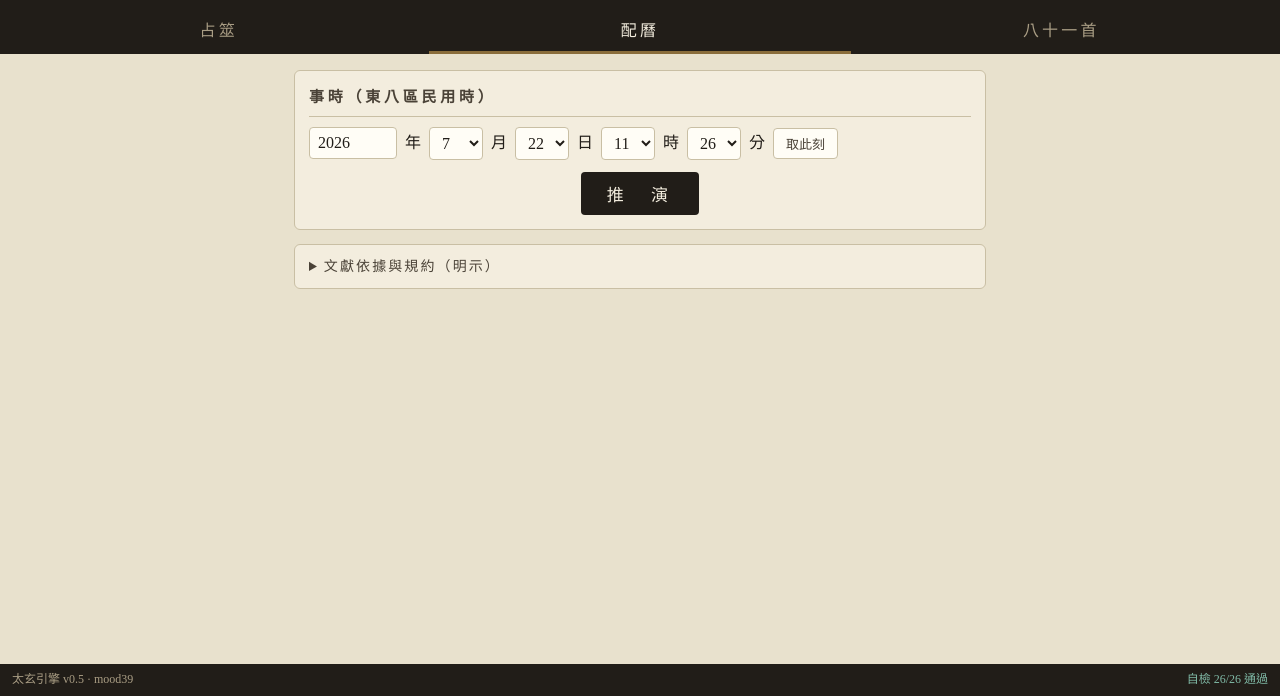
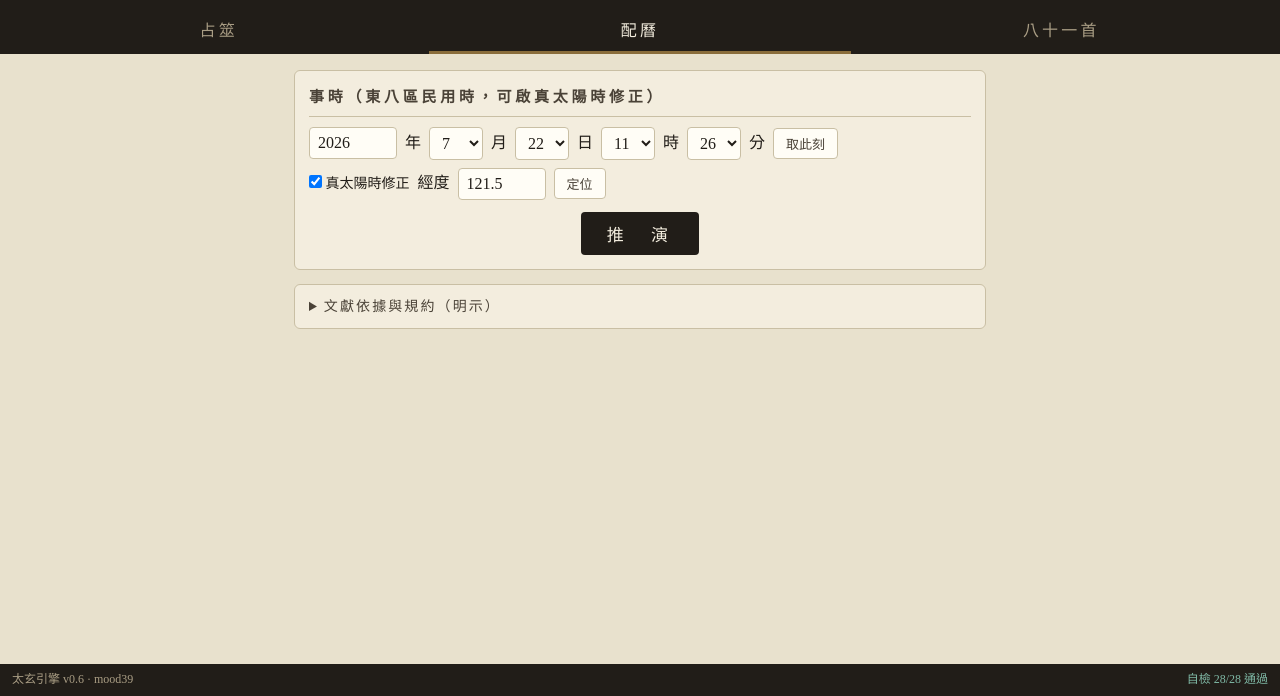
Before and after one commit to mood39/taixuan, a plain HTML site: page index.html in a window 1280 px wide. Both pictures are taken after a click on the button "配曆". Shown: the part 104-800 px from the top of the page. Drawn offline with Linux system fonts and the light colour scheme.

Commit message:
Update index.html

```diff
--- a/index.html
+++ b/index.html
@@ -117,7 +117,7 @@ footer .bad{color:#e08b84}
 <!-- ════════ 配曆 ════════ -->
 <section class="tab" id="tab-li">
   <div class="card">
-    <h2>事時（東八區民用時）</h2>
+    <h2>事時（東八區民用時，可啟真太陽時修正）</h2>
     <div class="row">
       <input type="number" id="liY" min="1" max="2200" value="2026">年
       <select id="liM"></select>月
@@ -125,6 +125,11 @@ footer .bad{color:#e08b84}
       <select id="liH"></select>時
       <select id="liMin"></select>分
       <button class="mini" id="btnNow">取此刻</button>
+    </div>
+    <div class="row" style="margin-top:8px">
+      <label style="font-size:14px"><input type="checkbox" id="tstChk" checked> 真太陽時修正</label>
+      經度 <input type="number" id="lonInp" value="121.5" step="0.1" min="-180" max="180">
+      <button class="mini" id="locBtn">定位</button>
     </div>
     <div style="text-align:center;margin-top:12px"><button class="act" id="btnLi">推　演</button></div>
   </div>
@@ -152,6 +157,7 @@ footer .bad{color:#e08b84}
     <p>【文本庫】白文據維基文庫《太玄經》全帙（81首辭、729贊、729測、踦贏二贊）。謄錄之異逐條修正並明示：首48起「上九」多作「次九」（35處，一律歸上九）；禮次二「側曰」校「測曰」；達次二贊測連書、補「測曰」界；衆上九「測曰，」逗號並去引號。文義一仍其舊，不作校改。</p>
     <p>【擬卦】全81首已錄，雙源合校：主據《集注太玄經》經文各首下注（「某家某行，準／亦準某卦」，𝌆首標行錨定，得70條），佚卷處以卷十附《太玄曆》總表補足（異體歸一：決＝夬、遁＝遯、涣＝渙、歸昧＝歸妹）。結構驗證全數成立：亦準之首悉承前首同卦（如疑承飾之賁、沈承視之觀）；擬卦凡用六十卦、二十一卦各得二首、坎離震兌四正不入——與《易》卦氣次序之說全面相符。經注70條驗五行 mod 9 公式全合；陰陽家奇偶公式69/70，唯瞢（68）注作「陽家」與通例乖，本引擎循通例作陰家、存疑備考。</p>
     <p>【校記】雙源歧異三處，悉從經注：永準同人（曆作「節」，涉上「度：節」而衍；注引吳氏期日之考，且昆首「亦準同人」正承永言）；疑亦準賁、沈亦準觀（曆該段訛舛一位；注明言「彼飾此疑矣」「沈，下視也」，亦準鏈可證）。永之準卦另有異說（注記「二宋、陸、范、王皆象恆」），飾兼準兌（秋分故也），並存備考。</p>
+    <p>【真太陽時】標配開關（預設啟）：修正＝（經度−120°）×4分＋均時差（由太陽視赤經即時計算，非近似式，任意年份一致）；修正疊於事時後再行日界與晝夜贊判定，冬至錨定同步套用同一鐘面。太玄粒度為半日，修正僅於 06/18 時與子夜日界前後之邊界時段可能翻動一贊，餘時無感。經度預設 121.5，載入時嘗試裝置定位，另設定位鈕重取，失敗保留預設。</p>
     <p>【節氣與星次】節氣採定氣（真太陽視黃經每十五度為一氣），與冬至甲案一脈；卷十漢曆為平氣（每氣一千二百三十二分二十三秒均分），且雨水驚蟄、清明穀雨次序與今互換（曆注「驚蟄今日雨水」云云自明），故古表僅作寬容互驗（夏至應五、立秋入常次七等落點檢核），不作顯示依據。十二次據卷十宿度界表（星紀初斗十二度⋯）換算牛初度軸；斗建、律呂依曆注隨次映射（玄枵建丑律大呂⋯星紀建子律黃鐘）。</p>
     <p>【今譯】81首辭、729贊、踦贏二贊逐條今譯，以測辭定其義；今譯為引擎便覽而非古注，疑義處從寬直譯，原文恆居上位、今譯居下位，斷義請以原文與古注為準。</p>
     <p>【三表原理】卷八《玄數》許翰注補全：旦用經（一五七）、夕用緯（三四八）、旦夕之中二經一緯（二六九）；旦象天、夕象地、中象人。從違六局正名亦據此注。前版「待考司馬光集注」一項就此結案。</p>
@@ -160,7 +166,7 @@ footer .bad{color:#e08b84}
 
 </main>
 <footer>
-  <span>太玄引擎 v0.5 · mood39</span>
+  <span>太玄引擎 v0.6 · mood39</span>
   <span id="selfTest">自檢中⋯</span>
 </footer>
 
@@ -284,6 +290,14 @@ function sunLon(jd){ const T=(jd-2451545)/36525;
   let lon=L0+C-0.00569-0.00478*Math.sin(om);
   return ((lon%360)+360)%360; }
 function wrap180(x){return ((x+180)%360+360)%360-180;}
+function eotMin(jd){ // 均時差(分):視太陽時-平太陽時,由視赤經計算
+  const T=(jd-2451545)/36525, R=Math.PI/180;
+  const L0=((280.46646+36000.76983*T+0.0003032*T*T)%360+360)%360;
+  const lam=sunLon(jd)*R, eps=(23.4392911-0.0130042*T)*R;
+  const alpha=Math.atan2(Math.cos(eps)*Math.sin(lam),Math.cos(lam))/R;
+  return wrap180(L0-0.0057183-alpha)*4;
+}
+function tstMin(jd,lon){return (lon-120)*4+eotMin(jd);} // 真太陽時總修正(分)
 const _solCache={};
 function solsticeDN(year){ // 該年冬至之東八區民用日序號
   if(_solCache[year]!==undefined) return _solCache[year];
@@ -316,12 +330,23 @@ function ciOf(deg){
 }
 
 /* ══════════ 配曆 ══════════ */
-function calMap(y,mo,d,h){
-  let effDN=dnOf(y,mo,d), half;
-  if(h>=6&&h<18) half="晝"; else {half="夜"; if(h<6) effDN-=1;}
-  let ay=jd2g(effDN).y, anchor=solsticeDN(ay);
-  if(effDN<anchor){ay-=1;anchor=solsticeDN(ay);}
-  const next=solsticeDN(ay+1);
+function calMap(y,mo,d,h,mi=0,useTST=false,lon=121.5){
+  let dnq=dnOf(y,mo,d), hq=h+mi/60, corr=0;
+  if(useTST){
+    const jdU=dnq+(hq-12)/24-8/24;      // 民用事時之UTC JD
+    corr=tstMin(jdU,lon);
+    const jl=jdU+8/24+corr/1440;        // 真太陽鐘面
+    dnq=Math.floor(jl+0.5); hq=(jl+0.5-dnq)*24;
+  }
+  const off=useTST?corr:0;
+  let effDN=dnq, half;
+  if(hq>=6&&hq<18) half="晝"; else {half="夜"; if(hq<6) effDN-=1;}
+  const sdn=(yy)=>{let jd=g2jd(yy,12,21)+0.5;
+    for(let i=0;i<50;i++){const df=wrap180(270-sunLon(jd));if(Math.abs(df)<1e-7)break;jd+=df/0.9856474;}
+    return Math.floor(jd+8/24+(useTST?tstMin(jd,lon):0)/1440+0.5);};
+  let ay=jd2g(effDN).y, anchor=sdn(ay);
+  if(effDN<anchor){ay-=1;anchor=sdn(ay);}
+  const next=sdn(ay+1);
   const n=effDN-anchor, slot=2*n+(half==="晝"?1:2);
   let kind="首", shou=null, zan=null;
   if(slot<=729){shou=Math.ceil(slot/9);zan=((slot-1)%9)+1;}
@@ -330,10 +355,10 @@ function calMap(y,mo,d,h){
   // 日躔
   let xiu=null;
   if(n>=0&&n<365){let cum=0;for(const [nm,sp] of XIU28){if(n<cum+sp){xiu=nm+(Math.floor(n-cum)+1)+"度";break;}cum+=sp;}}
-  return {n,half,slot,kind,shou,zan,anchor,next,ay};
+  return {n,half,slot,kind,shou,zan,anchor,next,ay,corr:off,useTST,tstH:hq,tstDN:dnq};
 }
-function renderLi(y,mo,d,h,mi){
-  const r=calMap(y,mo,d,h);
+function renderLi(y,mo,d,h,mi,useTST,lon){
+  const r=calMap(y,mo,d,h,mi,useTST,lon);
   let core;
   if(r.kind==="首"){
     const strip=ZANNAME.map((z,i)=>`<span class="z${i+1===r.zan?" cur":""}">${z}</span>`).join("");
@@ -352,7 +377,8 @@ function renderLi(y,mo,d,h,mi){
   if(r.n>=0&&r.n<365){let cum=0;for(const [nm,sp] of XIU28){if(r.n<cum+sp){xiu=`日在${nm}宿第${Math.floor(r.n-cum)+1}度`;break;}cum+=sp;}}
   return core+`<div class="card"><h2>曆象</h2>
     <table class="plain">
-      <tr><th>錨定冬至</th><td>${dnToStr(r.anchor)}（真冬至·東八區）</td></tr>
+      <tr><th>錨定冬至</th><td>${dnToStr(r.anchor)}（真冬至·東八區${r.useTST?"·真太陽":""}）</td></tr>
+      ${r.useTST?`<tr><th>真太陽時</th><td>${dnToStr(r.tstDN)} ${String(Math.floor(r.tstH)).padStart(2,"0")}:${String(Math.floor(r.tstH%1*60)).padStart(2,"0")}（修正 ${r.corr>=0?"+":""}${r.corr.toFixed(1)} 分）</td></tr>`:""}
       <tr><th>距冬至</th><td>第 ${r.n+1} 日 · ${r.half}半日（贊序 ${r.slot}）</td></tr>
       ${xiu?`<tr><th>日躔</th><td class="classical">${xiu}</td></tr>`:""}
       <tr><th>節氣</th><td>${(q=>`${q.name}第${q.day}日`)(jieqiOf(r.anchor+r.n))}（定氣）</td></tr>
@@ -378,11 +404,19 @@ function setNow(){const t=new Date();$("#liY").value=t.getFullYear();
   fillSel("#liM",1,12,t.getMonth()+1);fillSel("#liD",1,31,t.getDate());
   fillSel("#liH",0,23,t.getHours());fillSel("#liMin",0,59,t.getMinutes());}
 setNow();
+$("#locBtn").addEventListener("click",()=>{
+  if(!navigator.geolocation){$("#locBtn").textContent="無定位";return;}
+  navigator.geolocation.getCurrentPosition(p=>{$("#lonInp").value=p.coords.longitude.toFixed(1);},
+    ()=>{$("#locBtn").textContent="定位失敗";setTimeout(()=>$("#locBtn").textContent="定位",1500);});
+});
+if(typeof navigator!=="undefined"&&navigator.geolocation)
+  navigator.geolocation.getCurrentPosition(p=>{$("#lonInp").value=p.coords.longitude.toFixed(1);},()=>{});
 $("#btnNow").addEventListener("click",setNow);
 $("#btnLi").addEventListener("click",()=>{
   const y=+$("#liY").value,m=+$("#liM").value,d=+$("#liD").value,h=+$("#liH").value,mi=+$("#liMin").value;
+  const useTST=$("#tstChk").checked, lon=+$("#lonInp").value||121.5;
   if(!(y>=1&&y<=2200)){$("#liOut").innerHTML='<div class="card"><p class="hint">年份須在 1〜2200 之間。</p></div>';return;}
-  $("#liOut").innerHTML=renderLi(y,m,d,h,mi);
+  $("#liOut").innerHTML=renderLi(y,m,d,h,mi,useTST,lon);
 });
 
 // 八十一首表
@@ -453,6 +487,12 @@ for(let n=1;n<=81;n++){
   T.push({name:"今譯81首辭全",ok:Object.keys(BYDB.s).length===81&&Object.values(BYDB.s).every(v=>v.c)});
   T.push({name:"今譯729贊全",ok:Object.values(BYDB.s).every(v=>v.z.length===9&&v.z.every(x=>x))});
   T.push({name:"今譯踦贏在",ok:!!(BYDB.q["踦"]&&BYDB.q["贏"])});
+  (function(){let mx=-99,mn=99;
+    for(let d=0;d<366;d+=2){const e=eotMin(2460676.5+d);if(e>mx)mx=e;if(e<mn)mn=e;}
+    T.push({name:"均時差年幅±10~20分",ok:mx>10&&mx<20&&mn<-10&&mn>-20,got:[mn.toFixed(1),mx.toFixed(1)]});
+    const a=calMap(2026,7,22,5,55,false,121.5), b=calMap(2026,7,22,5,55,true,150);
+    T.push({name:"真太陽修正可翻晝夜界",ok:a.half==="夜"&&b.half==="晝"&&b.corr>60});
+  })();
   const pass=T.filter(t=>t.ok).length;
   const el=$("#selfTest");
   el.textContent=`自檢 ${pass}/${T.length} 通過`;
```
